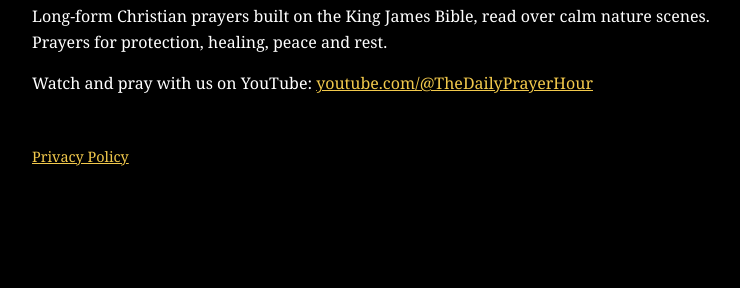
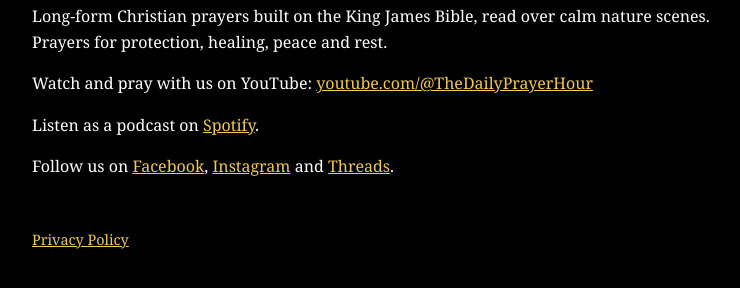
Before and after one commit to pachuliya/prayerhour, a plain HTML site: page index.html in a window 1280 px wide. Shown: the part 138-426 px from the top of the page, without its empty margins (268-1008 px from the left). Drawn offline with Linux system fonts and the light colour scheme.

Commit message:
Add Spotify podcast and social links
Co-Authored-By: Claude Opus 5.5 <noreply@anthropic.com>

```diff
--- a/index.html
+++ b/index.html
@@ -15,6 +15,8 @@
   <h1>The Daily Prayer Hour</h1>
   <p>Long-form Christian prayers built on the King James Bible, read over calm nature scenes. Prayers for protection, healing, peace and rest.</p>
   <p>Watch and pray with us on YouTube: <a href="https://www.youtube.com/@TheDailyPrayerHour">youtube.com/@TheDailyPrayerHour</a></p>
+  <p>Listen as a podcast on <a href="https://open.spotify.com/show/0malBLk8i7BwWPzc6lj56F">Spotify</a>.</p>
+  <p>Follow us on <a href="https://www.facebook.com/thedailyprayerhour">Facebook</a>, <a href="https://www.instagram.com/thedailyprayerhour">Instagram</a> and <a href="https://www.threads.com/@thedailyprayerhour">Threads</a>.</p>
   <footer><a href="privacy.html">Privacy Policy</a></footer>
 </body>
 </html>
```
